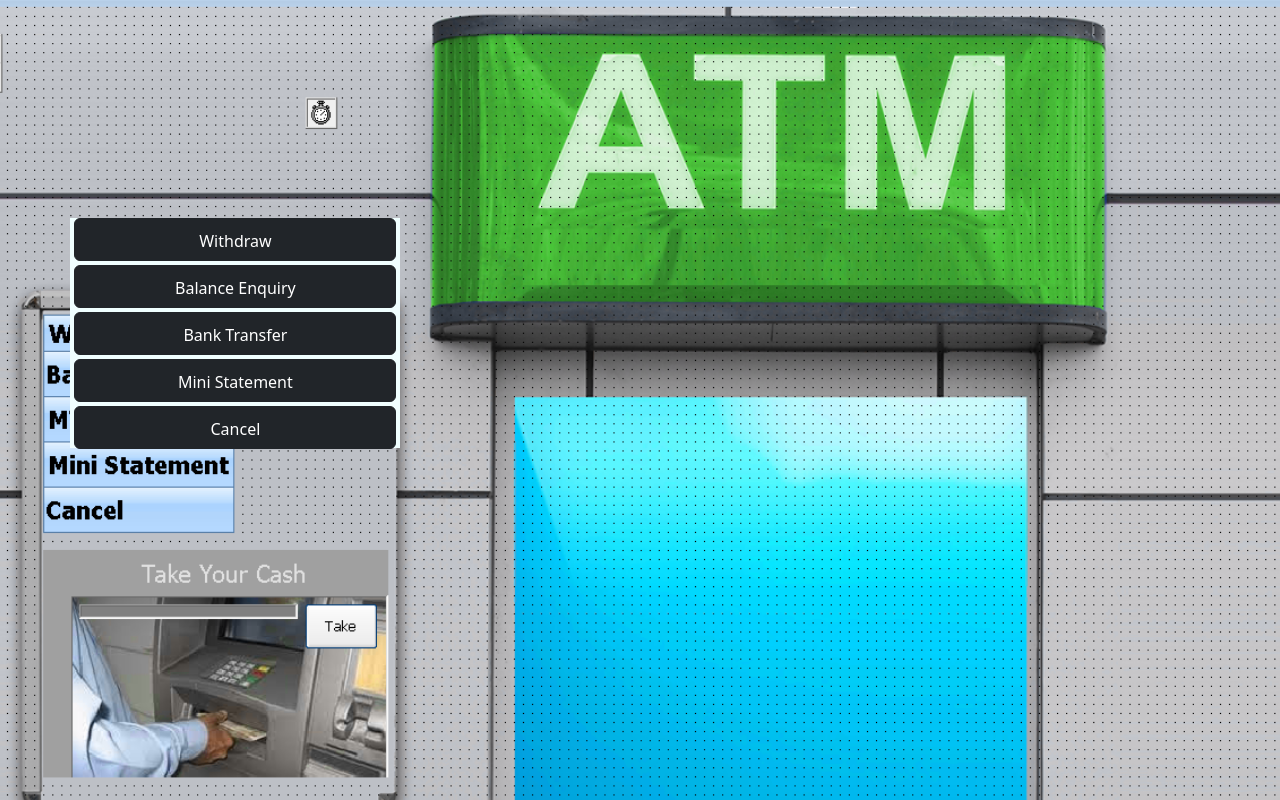
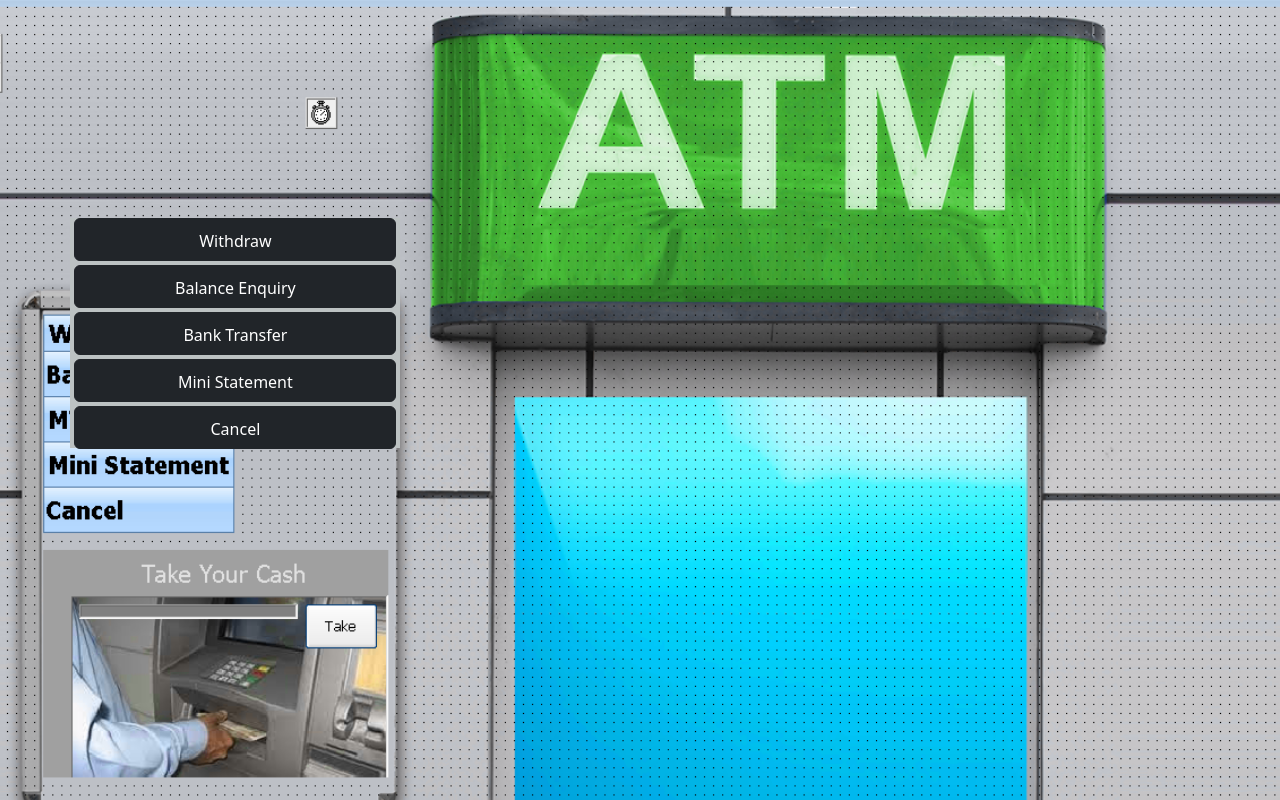
Before and after one commit to 08-Aditya-Mishra/VB6Migration-Frontend, a React (Create React App) app: page /landing in a window 1280 px wide. Built offline with nearby package versions, Linux system fonts and the light colour scheme.

Commit message:
Updated LandingPage.css

```diff
--- a/src/ATM/LandingPage.css
+++ b/src/ATM/LandingPage.css
@@ -35,7 +35,7 @@
 .buttonPosi{
 margin-top: 17%;
 margin-left: 5.5%;
-  background-color: azure;
+background-color: rgb(188, 194, 194);
 width: 330px;
 height: 230px;
 }
```
Lines whose indentation alone changed are shown as unchanged.
